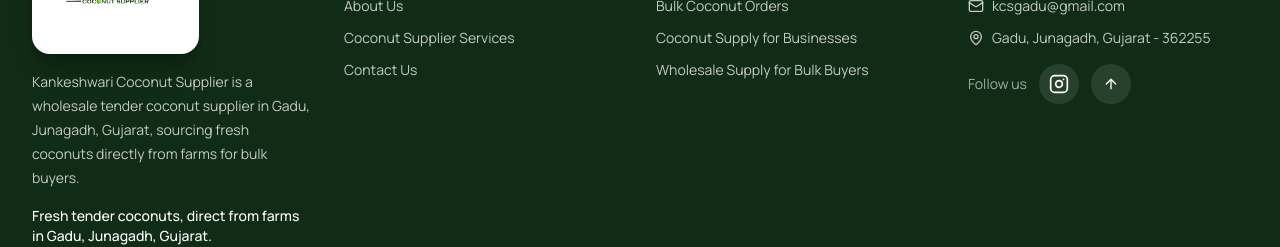
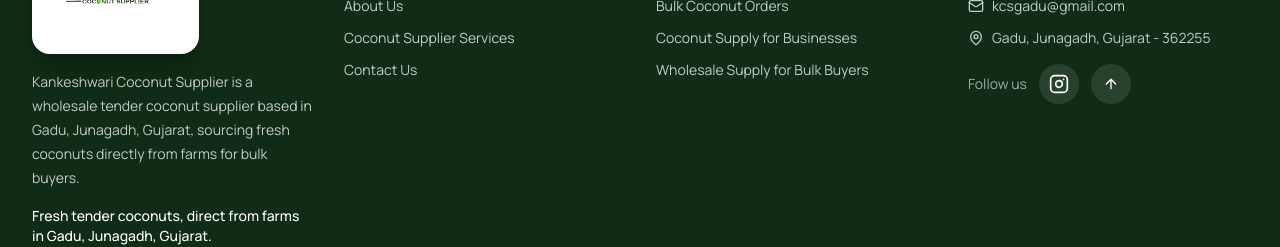
Before and after one commit to parth-kachhela/ksc-website-design, a Next.js app: page /about in a window 1280 px wide. Shown: the part 4622-4869 px from the top of the page. Built offline with nearby package versions, Linux system fonts and the light colour scheme; no server answers.

Commit message:
Update page title and location description
Remove redundant location mention from title
Fix minor typo in site description location

```diff
--- a/src/app/layout.tsx
+++ b/src/app/layout.tsx
@@ -16,7 +16,7 @@
 export const metadata: Metadata = {
   metadataBase: new URL(siteConfig.domain),
   title: {
-    default: `${siteConfig.name} | Wholesale Tender Coconut Supplier in Gadu, Gujarat`,
+    default: `${siteConfig.name} | Wholesale Tender Coconut Supplier`,
     template: `%s`,
   },
   description: siteConfig.description,
--- a/src/lib/site-config.ts
+++ b/src/lib/site-config.ts
@@ -3,7 +3,7 @@
   shortName: "KCS",
   domain: "https://kankeshwaricoconutsupplier.com",
   description:
-    "Kankeshwari Coconut Supplier is a wholesale tender coconut supplier in Gadu, Junagadh, Gujarat, sourcing fresh coconuts directly from farms for bulk buyers.",
+    "Kankeshwari Coconut Supplier is a wholesale tender coconut supplier based in Gadu, Junagadh, Gujarat, sourcing fresh coconuts directly from farms for bulk buyers.",
   phoneDisplay: "+91 63522 95050",
   phoneRaw: "916352295050",
   email: "kcsgadu@gmail.com",
@@ -17,7 +17,7 @@
   country: "India",
   whatsappUrl: "https://wa.me/916352295050",
   googleMapsQuery:
-    "Kankeshwari Coconut Supplier, Gadu Chorvad Highway, Junagadh, Gujarat 362255",
+    "Kankeshwari Coconut Supplier, Gadu , Junagadh, Gujarat 362255",
   rating: "5.0",
   reviewCount: 34,
   instagramUsername: "kcsgadu",
```
